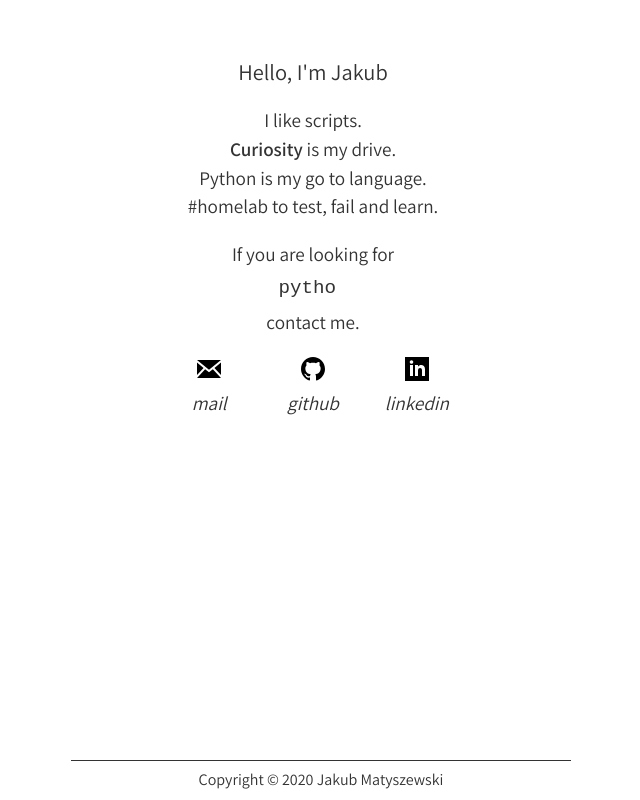
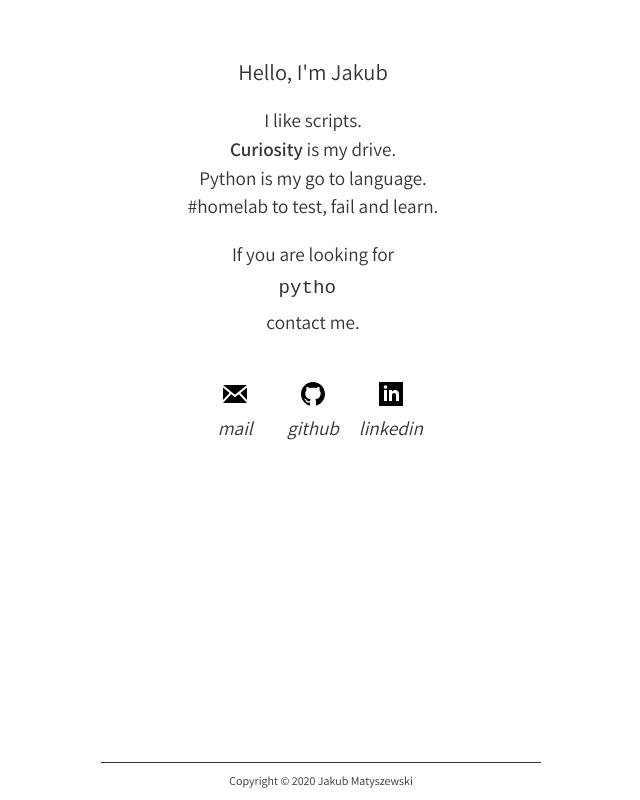
Before and after one commit to jakubmatyszewski/jakubmatyszewski.com, a plain HTML site: page index.html in a window 1280 px wide. Shown: the whole page, without its empty margins (327-967 px from the left). Drawn offline with nearby package versions, Linux system fonts and the light colour scheme.

Commit message:
Minor css changes.

```diff
--- a/styles.css
+++ b/styles.css
@@ -16,7 +16,7 @@ h2 {
 	margin: 0;
 }
 
-address { margin-top: 20px; }
+address { margin-top: 45px; }
 address a { text-decoration: none;}
 
 footer {
@@ -30,8 +30,9 @@ footer {
 footer p {
 	border-top: 1px solid var(--black);
 	display: inline-block;
+	font-size: 1.5vh;
 	margin: 0;
-	padding: 5px 10vw;
+	padding: .5vh 10vw;
 }
 
 .container {
@@ -44,7 +45,7 @@ footer p {
 
 .links-wrapper {
 	display: inline-block;
-	margin: 0 15px;
+	margin: 0 2px;
 	min-width: 70px;
 }
 
```
